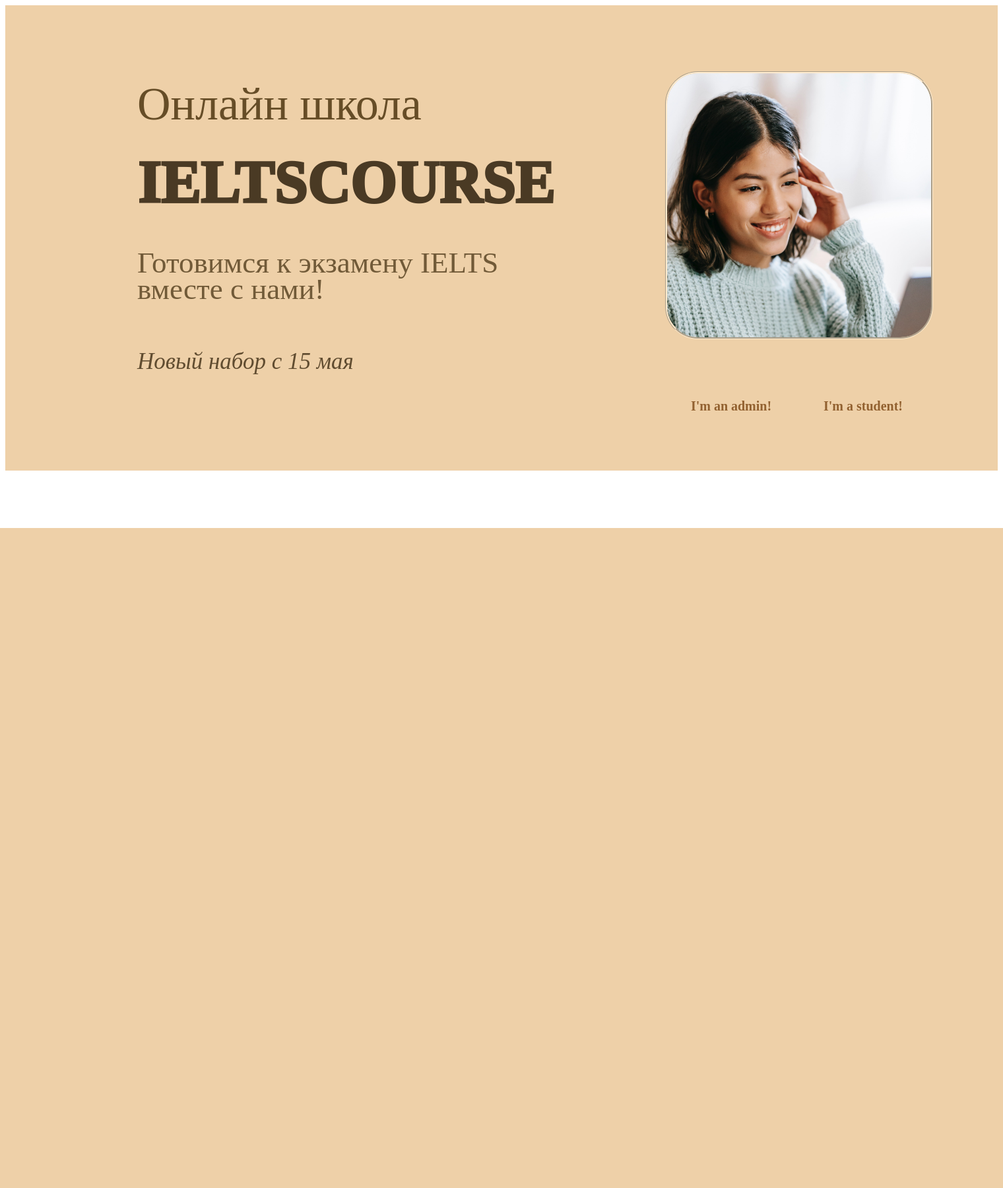
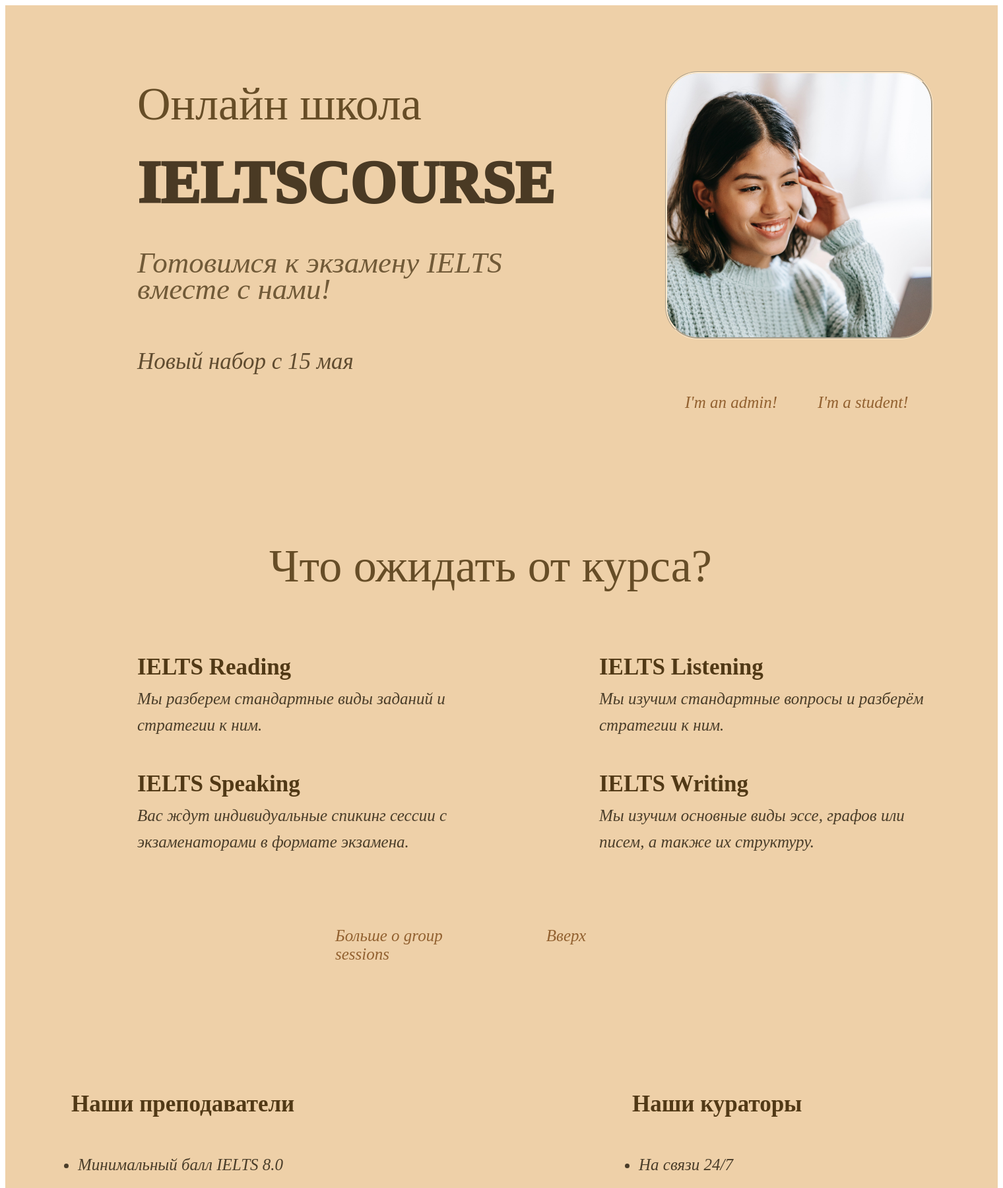
Before and after one commit to olya-ts/IELTSstudents, a Django app: page / in a window 1520 px wide. Shown: the top 1800 px of the page at 66% size. Before the commit the page ends 800 px from the top, so only its background shows below. Run offline with Django 4.2, Linux system fonts and the light colour scheme.

Commit message:
finished homapage

```diff
--- a/core/static/core/styles.css
+++ b/core/static/core/styles.css
@@ -5,7 +5,7 @@
     row-gap: 20px;
     background-color: rgb(238, 208, 168);
     color:rgb(74, 58, 36);
-    height: 705px;
+    height: 850px;
 }
 .intro_text {
     display: inline-block;
@@ -36,7 +36,7 @@
     display: grid;
     grid-template-columns: 200px 200px;
     row-gap: 20px;
-    margin-top: 20px;
+    margin-top: -100px;
     margin-bottom: 50px;
     margin-left: 50px;
 }
@@ -85,10 +85,10 @@ h2 {
     display: flex;
     justify-content: center;
     cursor: pointer;
-    font-style: normal;
+    font-style: italic;
     text-decoration: none;
-    font-size: 20px;
-    font-weight: bold;
+    font-size: 25px;
+    font-weight: 500;
     color:rgb(146, 97, 48);
 }
 .link-hover {
@@ -96,3 +96,122 @@ h2 {
     justify-content: center;
     cursor: pointer;
 }
+
+
+.group_sessions {
+    display: grid;
+    grid-template-columns: 500px;
+    row-gap: 20px;
+    background-color: rgb(238, 208, 168);
+    color:rgb(74, 58, 36);
+    height: 705px;
+}
+.title {
+    display: grid;
+    grid-template-columns: 1000px;
+    margin-left: 400px;
+    margin-right: 100px;
+    margin-top: -100px;
+    margin-bottom: 50px;
+    color:rgba(131, 97, 49, 0.277);
+}
+.session_types {
+    display: grid;
+    grid-template-columns: 500px 500px;
+    column-gap: 200px;
+    row-gap: 50px;
+    margin-left: 300px;
+    margin-right: 100px;
+    margin-top: -100px;
+    margin-bottom: 50px;
+}
+.sessions {
+    display: grid;
+    grid-template-columns: 500px;
+    margin-top: -30px;
+    margin-bottom: -150px;
+    margin-left: -100px;
+    margin-right: 20px;
+}
+h3 {
+    font-size: 35px;
+    font-weight: 600;
+    line-height: 20px;
+    margin-top: 0px;
+    margin-bottom: 80px;
+    color:rgb(81, 57, 22);
+}
+p {
+    font-size: 25px;
+    font-weight: 500;
+    font-style: italic;
+    line-height: 40px;
+    margin-top: -100px;
+    margin-bottom: 150px;
+    color:rgb(74, 61, 41);
+}
+.link2 {
+    display: grid;
+    grid-template-columns: 200px 200px;
+    column-gap: 50px;
+    margin-left: 500px;
+    margin-top: 0px;
+    margin-bottom: -50px;
+}
+a {
+    display: flex;
+    justify-content: center;
+    cursor: pointer;
+    font-style: italic;
+    text-decoration: none;
+    font-size: 25px;
+    font-weight: 500;
+    color:rgb(146, 97, 48);
+}
+
+.staff {
+    display: grid;
+    grid-template-columns: 500px 500px;
+    column-gap: 350px;
+    row-gap: 20px;
+    background-color: rgb(238, 208, 168);
+    color:rgb(74, 58, 36);
+    height: 705px;
+}
+.teachers {
+    display: grid;
+    grid-template-columns: 500px;
+    row-gap: 20px;
+}
+.curators {
+    display: grid;
+    grid-template-columns: 500px;
+    row-gap: 20px;
+}
+.staff_headings {
+    font-size: 35px;
+    font-weight: 600;
+    line-height: 20px;
+    margin-top: 100px;
+    margin-left: 100px;
+    margin-bottom: 100px;
+    color:rgb(81, 57, 22);
+}
+ul {
+    font-size: 25px;
+    font-weight: 500;
+    font-style: italic;
+    line-height: 60px;
+    margin-top: -100px;
+    margin-bottom: 150px;
+    margin-left: 70px;
+    margin-right: -100px;
+    color:rgb(74, 61, 41);
+}
+.link3 {
+    font-size: 25px;
+    font-weight: 500;
+    font-style: italic;
+    margin-left: -300px;
+    cursor: pointer;
+}
--- a/core/templates/core/index.html
+++ b/core/templates/core/index.html
@@ -32,5 +32,63 @@
         </div>
     </div>
 
+    <div class="group_sessions">
+        <div class="title">
+            <h1>Что ожидать от курса?</h1>
+        </div>
+
+        <div class="session_types">
+            <div class="sessions">
+                <h3>IELTS Reading</h3>
+                <p>Мы разберем стандартные виды заданий и стратегии к ним.</p>
+            </div>
+
+            <div class="sessions">
+                <h3>IELTS Listening</h3>
+                <p>Мы изучим стандартные вопросы и разберём стратегии к ним.</p>
+            </div>
+
+            <div class="sessions">
+                <h3>IELTS Speaking</h3>
+                <p>Вас ждут индивидуальные спикинг сессии с экзаменаторами в формате экзамена.</p>
+            </div>
+
+            <div class="sessions">
+                <h3>IELTS Writing</h3>
+                <p>Мы изучим основные виды эссе, графов или писем, а также их структуру.</p>
+            </div>
+        </div>
+
+        <div class="link2">
+            <a href="ielts/group_sessions/" target="_blank">Больше о group sessions</a>
+            <a href="#">Вверх</a>
+        </div>
+    </div>
+
+    <div class="staff">
+        <div class="teachers">
+            <h3 class="staff_headings">Наши преподаватели</h3>
+            <ul>
+                <li>Минимальный балл IELTS 8.0</li>
+                <li>Oпыт работы в англоязычных странах</li>
+                <li>Опыт преподавания более 7 лет у каждого</li>
+                <li><a href="ielts/teachers" class="link3" target="_blank">Узнать больше</a></li>
+            </ul>
+
+        </div>
+
+        <div class="curators">
+            <h3 class="staff_headings">Наши кураторы</h3>
+            <ul>
+                <li>На связи 24/7</li>
+                <li>Всегда поддержат и проконсультируют</li>
+                <li>Сделают все, чтобы вы точно добились цели</li>
+                <li><a href="ielts/curators" class="link3" target="_blank">Узнать больше</a></li>
+            </ul>
+        </div>
+
+        <a href="#" class="link3">Вверх</a>
+    </div>
+
 </body>
 </html>
```
